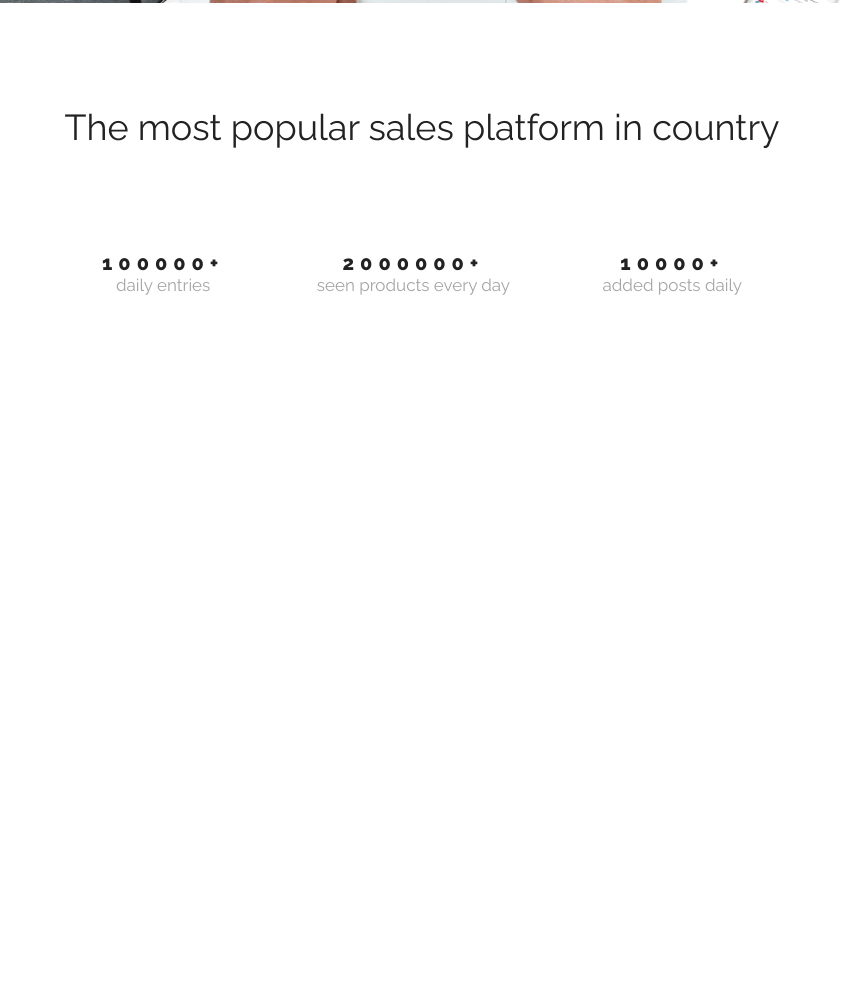
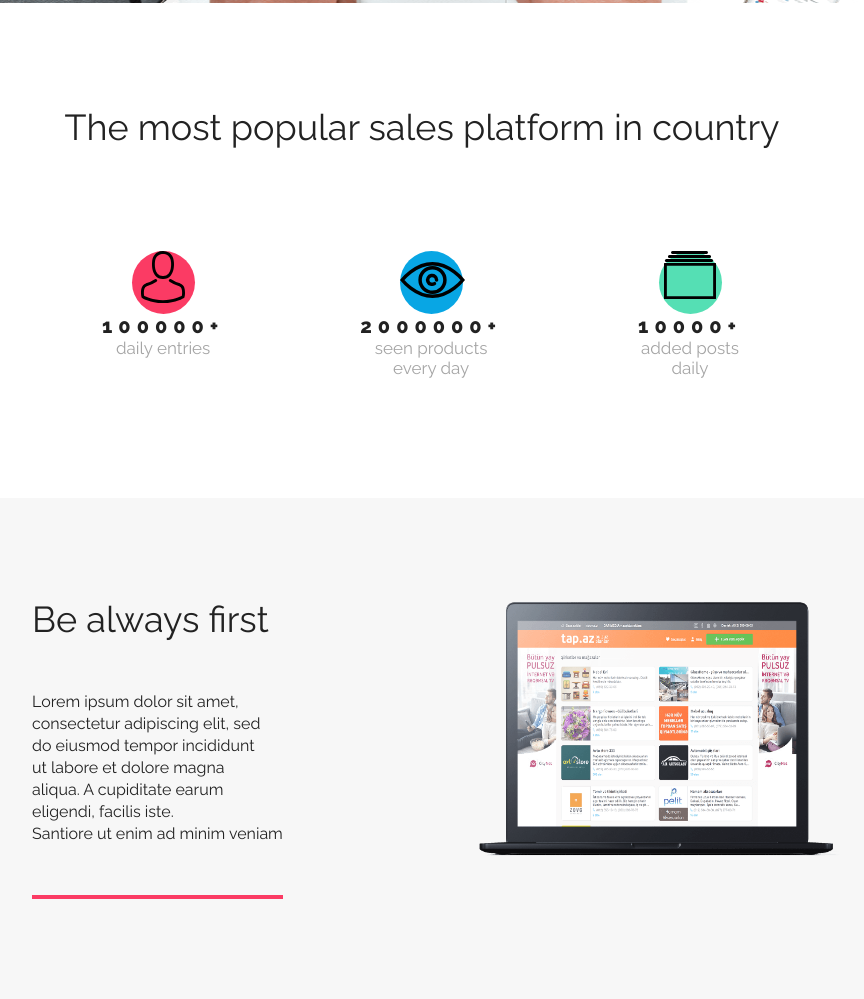
Before and after one commit to Mankowski92/BestShop-LandingPage, a plain HTML site: page index.html in a window 1280 px wide. Shown: the part 928-1927 px from the top of the page, without its empty margins (218-1082 px from the left). Before the commit the page ends 1343 px from the top, so only its background shows below. Drawn offline with nearby package versions, Linux system fonts and the light colour scheme.

Commit message:
Nav, banner and part of box conterer compelete

```diff
--- a/css/style.css
+++ b/css/style.css
@@ -117,6 +117,7 @@ h2 {
 .icon-and-info {
     display: flex;
     flex-direction: column;
+    align-items: center;
 }
 .icon-section-description {
     font-family: 'Raleway', sans-serif;
@@ -127,10 +128,124 @@ h2 {
     padding-bottom: 7.5rem;
 }
 
-.icon-section-number {
+.icon-section-number1 {
     font-family: 'Raleway', sans-serif;
     font-size: 20px;
     line-height: 24px;
     letter-spacing: 6px;
     font-weight: 800;
+    display: flex;
+    flex-direction: column;
+    align-items: center;
+    justify-content: center;
 }
+
+.icon-section-number1::before {
+    content: "";
+    width:63px;
+    height: 63px;
+    border-radius: 50%;
+    background-color: #FB3B64;
+}
+.icon-section-number1::before {
+    content: url("../assets/Person.svg");
+}
+
+.icon-section-number2 {
+    font-family: 'Raleway', sans-serif;
+    font-size: 20px;
+    line-height: 24px;
+    letter-spacing: 6px;
+    font-weight: 800;
+    display: flex;
+    flex-direction: column;
+    align-items: center;
+    justify-content: center;
+}
+
+.icon-section-number2::before {
+    content: "";
+    width: 63px;
+    height: 63px;
+    border-radius: 50%;
+    background-color: #08A6E4;
+}
+.icon-section-number2::before {
+    content: url("../assets/Eye.svg");
+    display: flex;
+    align-items: center;
+}
+
+.icon-section-number3 {
+    font-family: 'Raleway', sans-serif;
+    font-size: 20px;
+    line-height: 24px;
+    letter-spacing: 6px;
+    font-weight: 800;
+    display: flex;
+    flex-direction: column;
+    align-items: center;
+    justify-content: center;
+
+}
+
+.icon-section-number3::before {
+    content: "";
+    width: 63px;
+    height: 63px;
+    border-radius: 50%;
+    background-color: #55DFB4;
+}
+.icon-section-number3::before {
+    content: url("../assets/Catalog.svg");
+}
+
+/* Section icon almost done. Only icons need to be add using before pseudoemelemnts */
+
+.three-boxes {
+    width: 100%;
+}
+
+.three-boxes-container {
+    background-color: #F7F7F7;
+    padding: 100px 250px;
+}
+
+.box-1 {
+    display: flex;
+    justify-content: space-between;
+}
+
+h3 {
+    font-family: 'Raleway', sans-serif;
+    font-size: 2.25rem;
+    line-height: 2.6875rem;
+    letter-spacing: 0;
+}
+.p-first-boxie {
+    font-family: 'Raleway', sans-serif;
+    line-height: 1.375rem;
+    padding: 50px 150px 0 0;
+}
+
+.first-boxie-underline {
+    border-bottom: 4px solid #FB3B64;
+    font-family: 'Raleway', sans-serif;
+    line-height: 1.375rem;
+    padding-bottom: 50px;
+    width: fit-content;
+}
+.second-boxie {
+    display: flex;
+    width: 50%;
+}
+.first-boxie {
+    display: flex;
+    width: 50%;
+    flex-direction: column;
+}
+.box-img {
+    display: flex;
+    margin: 0 40px 40px 40px;
+    width: 100%;
+}
--- a/index.html
+++ b/index.html
@@ -44,23 +44,40 @@
     </h2>
     <section class="icon-section">
         <div class="icon-and-info">
-        <p></p>
-        <p class="icon-section-number">100000+</p>
+        <p class="icon-section-number1">100000+</p>
         <p class="icon-section-description">daily entries</p>
         </div>
         <div class="icon-and-info">
-        <p></p>
-        <p class="icon-section-number">2000000+</p>
-        <p class="icon-section-description">seen products every day</p>
+        <p class="icon-section-number2">2000000+</p>
+        <p class="icon-section-description">seen products<br>every day</p>
         </div>
         <div class="icon-and-info">
-        <p></p>
-        <p class="icon-section-number">10000+</p>
-        <p class="icon-section-description">added posts daily</p>
+        <p class="icon-section-number3">10000+</p>
+        <p class="icon-section-description">added posts<br>daily</p>
         </div>
+    </section>
+</section>
+</section>
+<section class="three-boxex">
+    <div class="three-boxes-container">
+        <div class="box-1">
+            <div class="first-boxie">
+                <h3>Be always first</h3>
+                <p class="p-first-boxie">Lorem ipsum dolor sit amet, consectetur adipiscing elit, sed do eiusmod tempor incididunt ut labore et dolore
+                    magna aliqua. A cupiditate earum eligendi, facilis iste.</p>
+                <span class="first-boxie-underline">Santiore ut enim ad minim veniam</span>
+            </div>
+            <div class="second-boxie">
+             <img class="box-img" src="assets/Macbook.png">
+            </div>
+        </div>
+        <div class="box-2">
 
-    </section>
-    </section>
+        </div>
+        <div class="box-3">
+
+        </div>
+    </div>
 </section>
 </body>
 </html>
```
